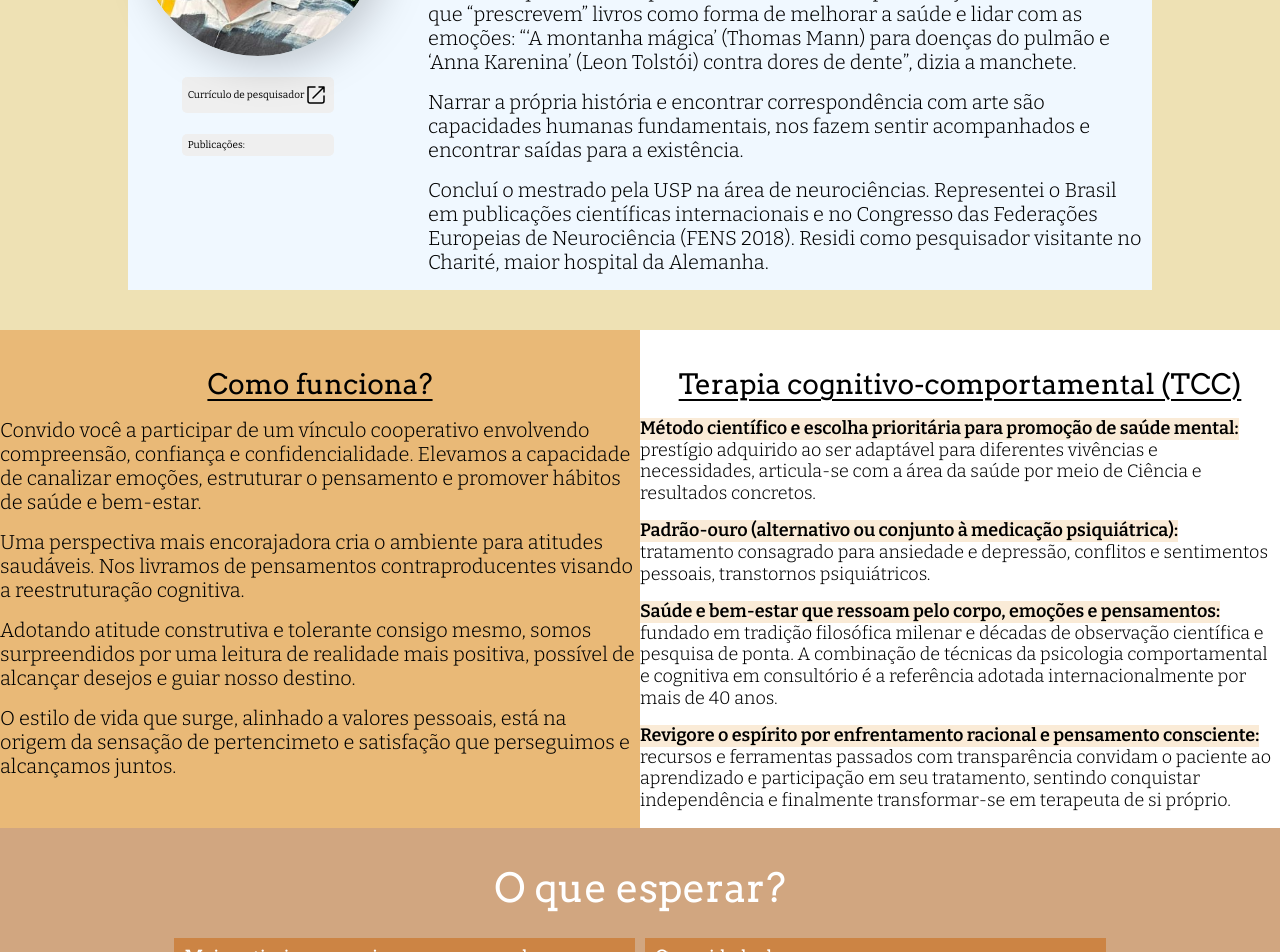
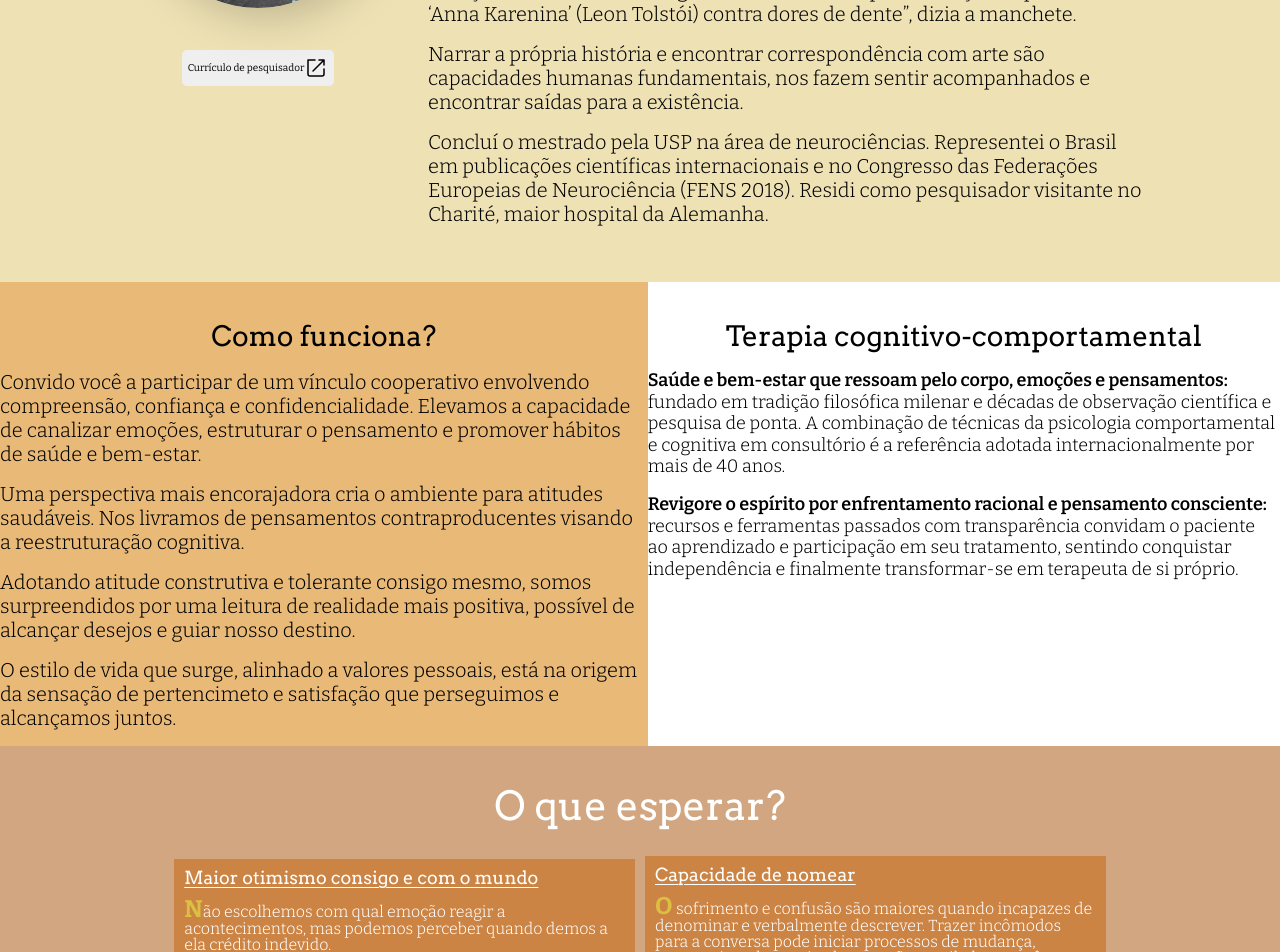
Before and after one commit to satyrmont/gbPsi, a React (Vite) app: page / in a window 1280 px wide. Shown: the part 1480-2432 px from the top of the page. Built offline with nearby package versions, Linux system fonts and the light colour scheme; a web font is replaced by a local one.

Commit message:
Initial final changes

```diff
--- a/src/pages/1-Intro.page.jsx
+++ b/src/pages/1-Intro.page.jsx
@@ -20,10 +20,6 @@ function Intro() {
       <ContentContainer_Intro>
         <Title>Apresentação</Title>
         <IntroText>
-          <h2>
-            Compartilhe sua história, revele-se autor de páginas prósperas.
-          </h2>
-          <br />
           <IntroText_Wrapper>
             <p>
               Desconhecer o trabalho do psicólogo leva muitos a se conformarem
--- a/src/pages/2-Experiencia.page.jsx
+++ b/src/pages/2-Experiencia.page.jsx
@@ -25,20 +25,6 @@ function Experiencia() {
                 <LinkButton>
                   <h2>Currículo de pesquisador</h2>
                   <Icon_ExteriorLink />
-                </LinkButton>
-
-                <LinkButton>
-                  <Publicacoes>
-                    <h2 style={{ marginRight: "6px" }}>Publicações:</h2>
-                    {/* <div>
-                      <LinkButton>
-                        1<Icon_ExteriorLink />
-                      </LinkButton>
-                      <LinkButton>
-                        2<Icon_ExteriorLink />
-                      </LinkButton>
-                    </div> */}
-                  </Publicacoes>
                 </LinkButton>
               </Links>
             </ContainerPortraitAndLinks>
@@ -98,7 +84,7 @@ const Section_Experiencia = styled(Section)`
 const ContentContainer_Experiencia = styled(ContentContainer)`
   box-sizing: border-box;
   height: fit-content;
-  background-color: aliceblue;
+  /* background-color: aliceblue; */
 `;
 
 const ContentWrapper_Experiencia = styled.div`
--- a/src/pages/3-ComoFunciona.page.jsx
+++ b/src/pages/3-ComoFunciona.page.jsx
@@ -46,29 +46,8 @@ function ComoFunciona() {
         <ContentContainer_Metodo>
           <Container_ComoFunciona>
             <ContentWrapper_Metodo>
-              <Title_Metodo>
-                Terapia cognitivo-comportamental (TCC)
-              </Title_Metodo>
+              <Title_Metodo>Terapia cognitivo-comportamental</Title_Metodo>
               <SectionText_Metodo>
-                <h3>
-                  Método científico e escolha prioritária para promoção de saúde
-                  mental:
-                </h3>
-                <p>
-                  prestígio adquirido ao ser adaptável para diferentes vivências
-                  e necessidades, articula-se com a área da saúde por meio de
-                  Ciência e resultados concretos.
-                </p>
-
-                <h3>
-                  Padrão-ouro (alternativo ou conjunto à medicação
-                  psiquiátrica):
-                </h3>
-                <p>
-                  tratamento consagrado para ansiedade e depressão, conflitos e
-                  sentimentos pessoais, transtornos psiquiátricos.
-                </p>
-
                 <h3>
                   Saúde e bem-estar que ressoam pelo corpo, emoções e
                   pensamentos:
@@ -105,7 +84,6 @@ const Section_ComoFunciona = styled(Section)`
 `;
 
 const SectionWrapper = styled.div`
-  width: 100vw;
   display: flex;
   flex-direction: row;
 
@@ -113,7 +91,6 @@ const SectionWrapper = styled.div`
     flex-direction: column;
     justify-content: start;
     overflow-y: hidden;
-    /* width: 100dvw; */
   }
 `;
 
@@ -129,35 +106,30 @@ const Container_ComoFunciona = styled.div`
 
 // ----------------------- COMO FUNCIONA ------------------------
 
-const ContentContainer_ComoFunciona = styled(ContentContainer)`
+const ContentContainer_ComoFunciona = styled.div`
   background-color: var(--color_1);
   display: flex;
   flex-direction: column;
   align-items: center;
   justify-content: start;
   @media (max-width: 768px) {
-    /* width: 100%; */
   }
 `;
 
-const SectionText_ComoFunciona = styled(SectionText)`
-  /* width: 70%; */
-`;
+const SectionText_ComoFunciona = styled(SectionText)``;
 
 const Title_ComoFunciona = styled(Title)`
   font-size: calc(var(--title-font-size) * var(--title-small-factor));
-  text-decoration-line: underline;
-  text-decoration-thickness: 1.6px;
-  text-underline-offset: 5px;
 `;
 
 // ----------------------- TERAPIA ------------------------
 
-const ContentContainer_Metodo = styled(ContentContainer)`
+const ContentContainer_Metodo = styled.div`
   background-color: white;
+  overflow: hidden;
   h3 {
     font-weight: 600;
-    background-color: antiquewhite;
+    /* background-color: antiquewhite; */
   }
 `;
 
@@ -180,9 +152,6 @@ const SectionText_Metodo = styled(SectionText)`
 const Title_Metodo = styled(Title)`
   font-size: calc(var(--title-font-size) * var(--title-small-factor));
   /* display: inline-block; */
-  text-decoration-line: underline;
-  text-decoration-thickness: 1.6px;
-  text-underline-offset: 5px;
   overflow-wrap: break-word;
 `;
 
--- a/src/pages/4-QueEsperar.page.jsx
+++ b/src/pages/4-QueEsperar.page.jsx
@@ -130,10 +130,11 @@ const Title_QueEsperar = styled(Title)`
 const Card = styled.div`
   box-sizing: border-box;
   padding: 10px;
-  min-width: 460px;
+  min-width: 360px;
   height: 130px;
   width: 40%;
   background-color: var(--color_D1);
+  min-height: fit-content;
 
   h2 {
     font-size: calc(var(--title-font-size) * 0.45);
--- a/src/style/PageContainers.jsx
+++ b/src/style/PageContainers.jsx
@@ -29,7 +29,7 @@ const ContentContainer = styled.div`
   width: 80%;
 
   @media (max-width: 768px) {
-    width: 90%;
+    width: 90dvw;
   }
 `;
 
```
